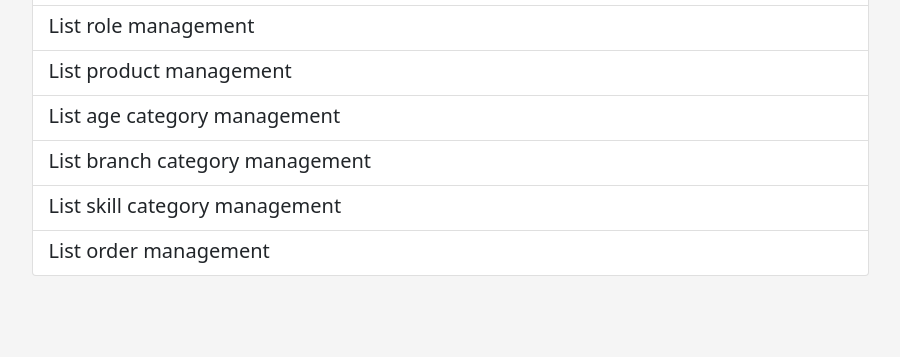
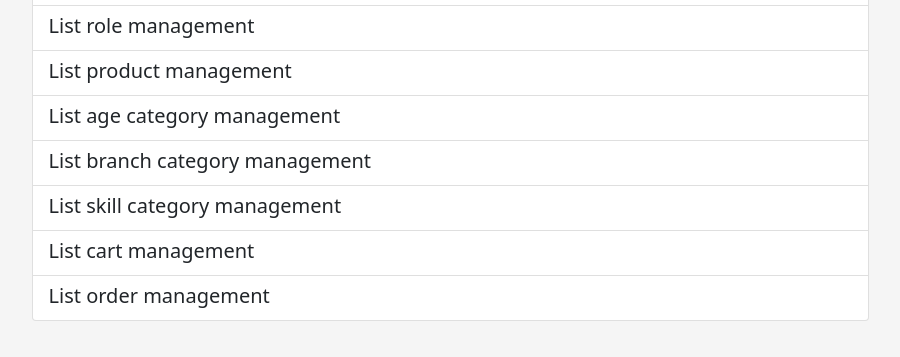
Before and after one commit to TrongNhanDo/ecommerce-back-end, a website: page views/index.html in a window 1280 px wide. Shown: the part 157-514 px from the top of the page, without its empty margins (190-1090 px from the left). Drawn offline with nearby package versions, Linux system fonts and the light colour scheme; files that its build step writes are made by us from their sources.

Commit message:
fix: add carts list management

```diff
--- a/views/index.html
+++ b/views/index.html
@@ -59,6 +59,11 @@
                <h5 class="mb-1">List skill category management</h5>
             </div>
          </a>
+         <a href="/carts" class="list-group-item list-group-item-action">
+            <div class="d-flex w-100 justify-content-between">
+               <h5 class="mb-1">List cart management</h5>
+            </div>
+         </a>
          <a href="/orders" class="list-group-item list-group-item-action">
             <div class="d-flex w-100 justify-content-between">
                <h5 class="mb-1">List order management</h5>
```
